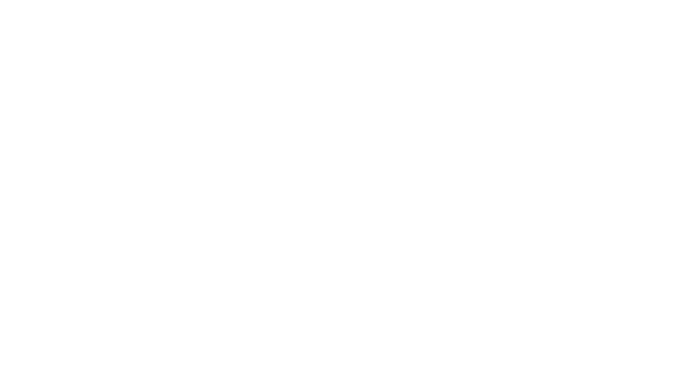
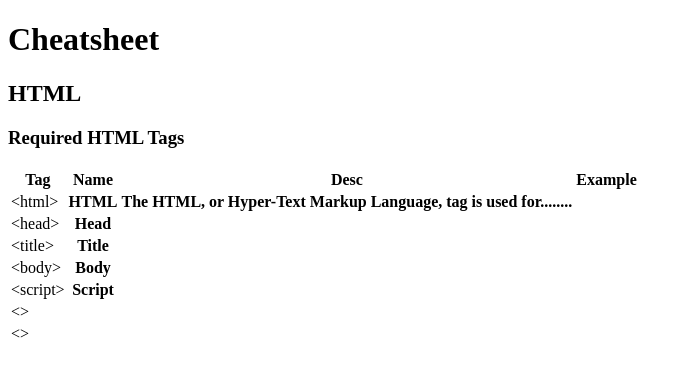
Before and after one commit to mijsm/HTML_CSS_Cheatsheet, a plain HTML site: page index.html in a window 1280 px wide. Shown: the whole page, without its empty margins (0-691 px from the left). Drawn offline with Linux system fonts and the light colour scheme.

Commit message:
Create html section and "Required HTML Tags" table

```diff
--- a/index.html
+++ b/index.html
@@ -11,5 +11,63 @@
 </head>
 <body>
 
+    <h1>Cheatsheet</h1>
+
+    <section class='html'>
+        <h2>HTML</h2>
+        <h3>Required HTML Tags</h3>
+        <table class="required">
+            <tr>
+                <th>Tag</th> <!--surround data with &lt and &gt-->
+                <th>Name</th>
+                <th>Desc</th>
+                <th>Example</th>
+            </tr>
+            <tr>
+                <td>&lt;html&gt;</td>
+                <th>HTML</th>
+                <th>The HTML, or Hyper-Text Markup Language, tag is used for........</th>
+                <th></th>
+            </tr>
+            <tr>
+                <td>&lt;head&gt;</td>
+                <th>Head</th>
+                <th></th>
+                <th></th>
+            </tr>
+            <tr>
+                <td>&lt;title&gt;</td>
+                <th>Title</th>
+                <th></th>
+                <th></th>
+            </tr>
+            <tr>
+                <td>&lt;body&gt;</td>
+                <th>Body</th>
+                <th></th>
+                <th></th>
+            </tr>
+            <tr>
+                <td>&lt;script&gt;</td>
+                <th>Script</th>
+                <th></th>
+                <th></th>
+            </tr>
+            <tr>
+                <td>&lt;&gt;</td>
+                <th></th>
+                <th></th>
+                <th></th>
+            </tr>
+            <tr>
+                <td>&lt;&gt;</td>
+                <th></th>
+                <th></th>
+                <th></th>
+            </tr>
+
+        </table>
+    </section>
+
 </body>
 </html>
```
